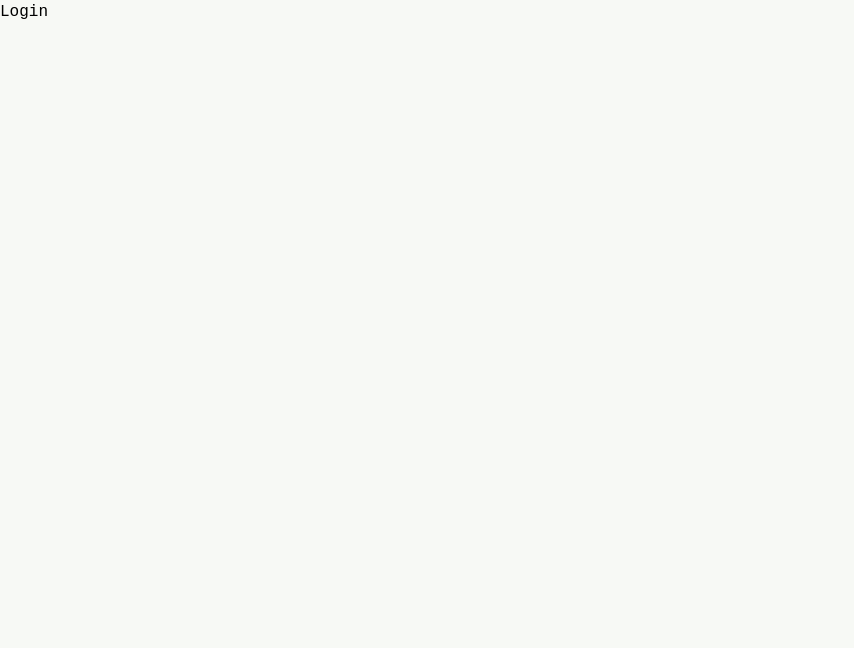
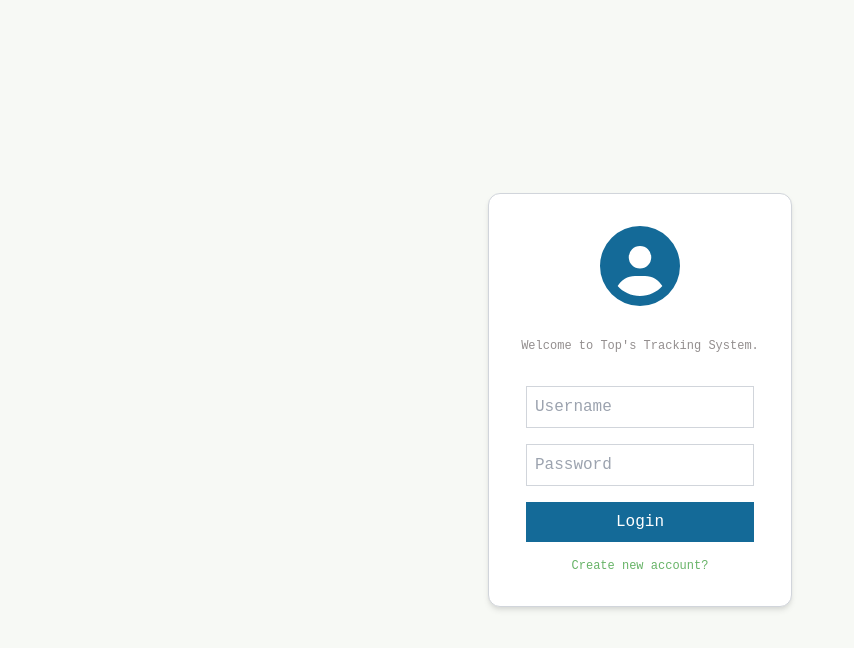
Before and after one commit to yetemegn-telaye/Top-Assset-Tracker, a React (Create React App) app: page / in a window 1280 px wide. Shown: the top 648 px of the page, without its empty margins (0-854 px from the left). Built offline with nearby package versions, Linux system fonts and the light colour scheme; the HTML template or start-up script is replaced by a standard one.

Commit message:
Create Login page layout

```diff
--- a/package.json
+++ b/package.json
@@ -20,6 +20,9 @@
     "url": "https://github.com/yetemegn-telaye/Top-Assset-Tracker/issues"
   },
   "dependencies": {
+    "@fortawesome/fontawesome-svg-core": "^6.5.2",
+    "@fortawesome/free-solid-svg-icons": "^6.5.2",
+    "@fortawesome/react-fontawesome": "^0.2.2",
     "@types/react-router-dom": "^5.3.3",
     "react": "^17.0.0",
     "react-dom": "^17.0.0",
--- a/src/features/auth/Login.tsx
+++ b/src/features/auth/Login.tsx
@@ -1,8 +1,40 @@
+import { FontAwesomeIcon } from '@fortawesome/react-fontawesome';
+import { faUserCircle } from '@fortawesome/free-solid-svg-icons';
 const Login = () => {
     return (
+<div className="min-h-screen flex items-center justify-center">
+  <div className="bg-background-paper border border-gray-300 rounded-xl shadow-md w-50 m-auto flex flex-col max-h-screen items-center justify-center gap-8 p-8">
+    <div className='flex flex-col items-center justify-center gap-8'>
+      <FontAwesomeIcon icon={faUserCircle} size="5x" className="text-primary" />
+      <p className='text-xs text-accent'>Welcome to Top's Tracking System.</p>
+    </div>
+    <form className="flex flex-col space-y-4">
         <div>
-        <h1>Login</h1>
+        <input
+        type="text"
+        placeholder="Username"
+        className="p-2 border border-bottom border-gray-300"
+      />
         </div>
+        <div>
+      <input
+        type="password"
+        placeholder="Password"
+        className="p-2 border border-gray-300"
+      />
+      </div>
+      <button
+        type="submit"
+        className="p-2 bg-primary text-white"
+      >
+        Login
+      </button>
+      <button className='text-xs text-secondary-light font-light hover:text-secondary'>Create new account?</button>
+
+    </form>
+  </div>
+</div>
+
     );
     }
 export default Login;
```
Also changed, not shown: 1 other file (tests, documents, lock files or other folders).
